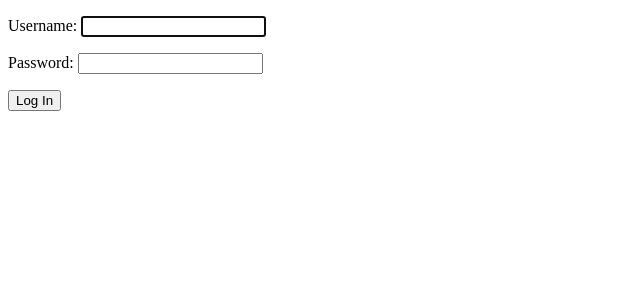
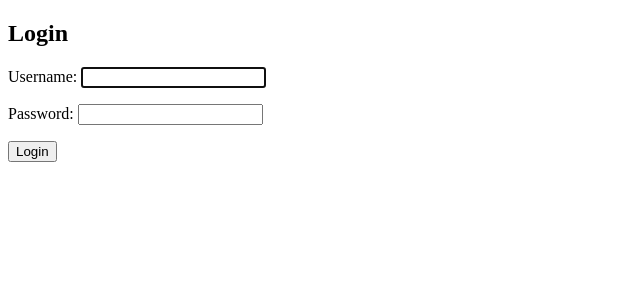
Before and after one commit to marco-zangari/django-imager, a Django app: page /login in a window 1280 px wide. Shown: the part 70-370 px from the top of the page, without its empty margins (0-640 px from the left). Run offline with Django 3.2, Linux system fonts and the light colour scheme.

Commit message:
login works

```diff
--- a/django_imager/imagersite/settings.py
+++ b/django_imager/imagersite/settings.py
@@ -131,11 +131,13 @@ STATIC_URL = '/static/'
 LOGIN_REDIRECT_URL = 'home'
 
 
+# EMAIL_BACKEND = 'django.core.mail.backends.smtp.EmailBackend'
+ACCOUNT_ACTIVATION_DAYS = 7
+
 EMAIL_HOST = 'smtp.gmail.com'
 EMAIL_PORT = 587
 EMAIL_USE_TLS = True
 REGISTRATION_AUTO_LOGIN = True
-ACCOUNT_ACTIVATION_DAYS = 1
 EMAIL_HOST_USER = 'hellomollar@gmail.com'
 EMAIL_HOST_PASSWORD = 'bao19970356'
 DEFAULT_FROM_EMAIL = 'hellomollar@gmail.com'
--- a/django_imager/imagersite/templates/registration/activation_email.txt
+++ b/django_imager/imagersite/templates/registration/activation_email.txt
@@ -1,5 +1,7 @@
-{% load i18n %}
-{% trans "Activate account at" %} {{ site.name }}:
+Thank you for singing up with Imager!
+
+Please follow the instructions below to activate your account:
+
 
 Activate account: {{ site }}{% url 'registration_activate' activation_key %}
 
--- a/django_imager/imagersite/templates/registration/login.html
+++ b/django_imager/imagersite/templates/registration/login.html
@@ -1,10 +1,12 @@
-{% extends "base.html" %}
+{% extends 'base.html' %}
+
+{% block title %}Login{% endblock %}
+
 {% block content %}
-
-<form method='POST'>
-{% csrf_token %}
-{{ form.as_p }}
-<input type="submit" value="Log In" />
-</form>
-
+  <h2>Login</h2>
+  <form method="post">
+    {% csrf_token %}
+    {{ form.as_p }}
+    <button type="submit">Login</button>
+  </form>
 {% endblock %}
--- a/django_imager/imagersite/views.py
+++ b/django_imager/imagersite/views.py
@@ -1,5 +1,6 @@
 """View controller."""
 
+from django.contrib.auth.decorators import login_required
 from django.shortcuts import render
 
 # Create your views here.
```
